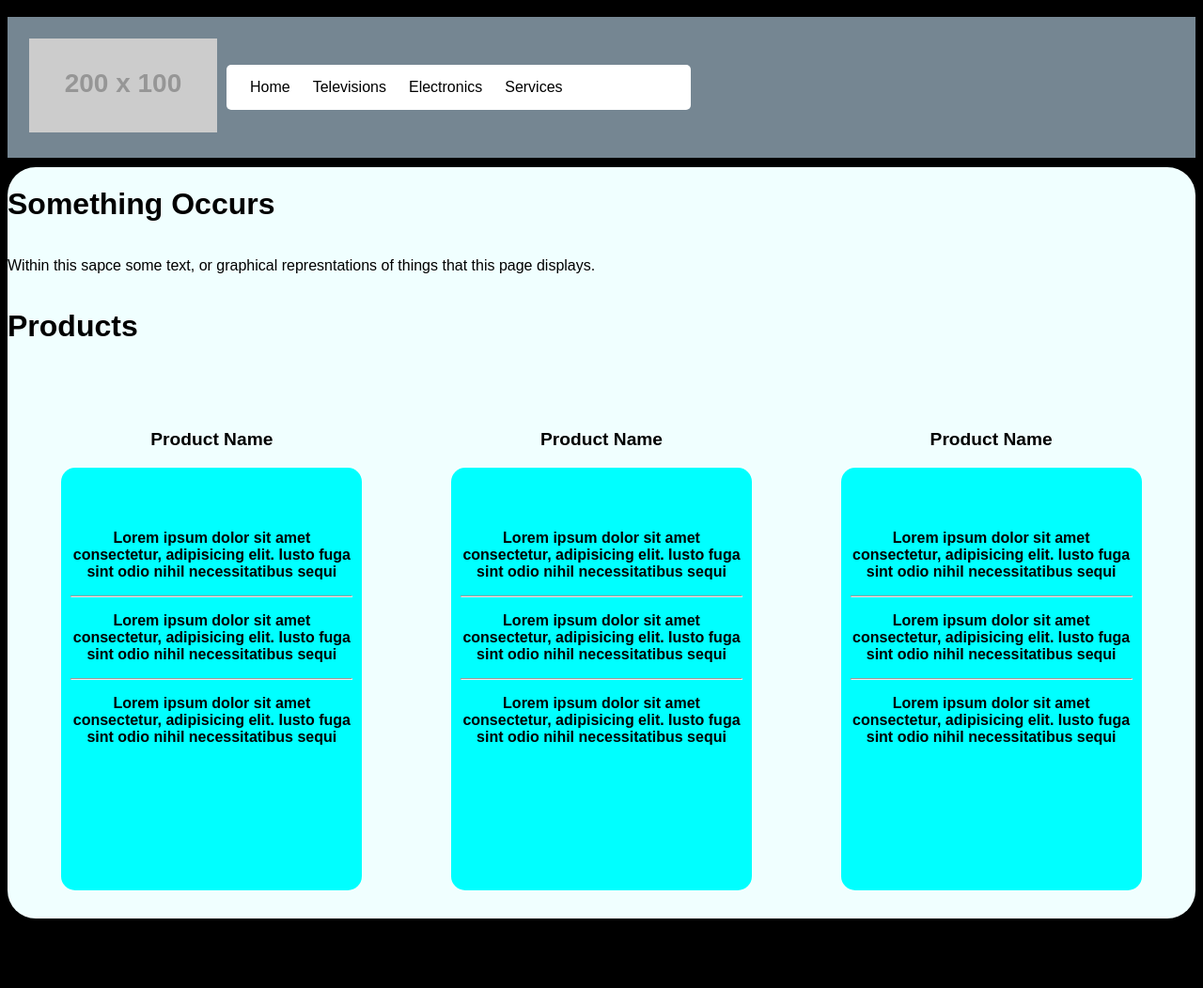
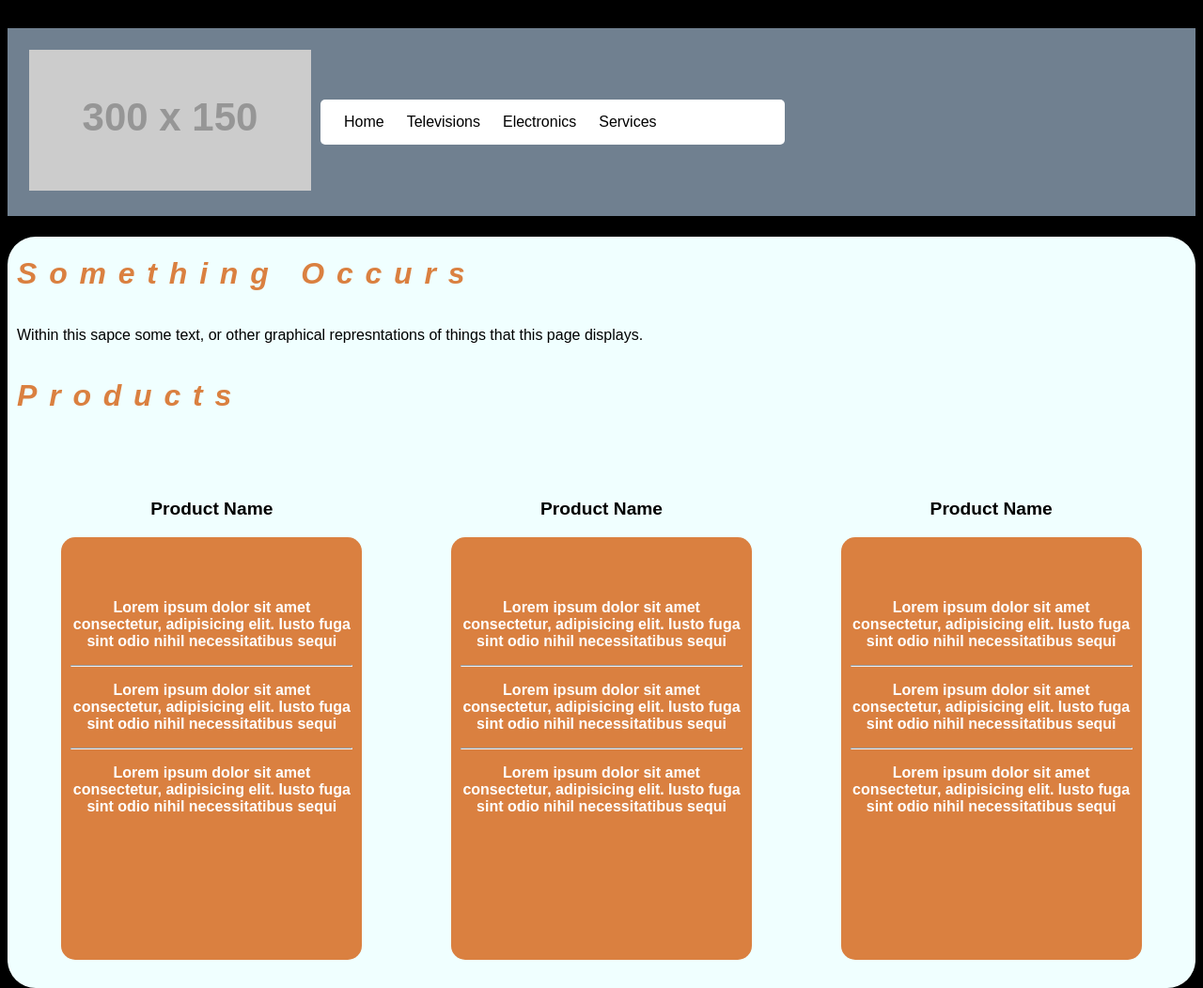
Before and after one commit to Jetmishemoto/RockCoast, a plain HTML site: page index.html in a window 1280 px wide. Shown: the whole page at 94% size. Before the commit the page ends 986 px from the top, so only its background shows below. Drawn offline with Linux system fonts and the light colour scheme; placeholder pictures from the web are drawn by us.

Commit message:
Adjusted colors and fonts

```diff
--- a/Styles.css
+++ b/Styles.css
@@ -16,12 +16,12 @@ h1,h2,h3,h4,h5,p,button,a{
 
 
 .navbar{
-    background-color: rgb(117, 134, 146);
+    background-color: #708090;
     display: flex;
     align-items: center;
     justify-content: flex-start;
     padding: 23px;
-    margin: 10px 0;
+    margin: 22px  0;
 }
 
 
@@ -71,7 +71,27 @@ h1,h2,h3,h4,h5,p,button,a{
 
 
 .sub-body-heading{
-    justify-content: flex-start;
+    font-style:oblique;
+    color: #da8040;
+   padding-left: 10px;
+   letter-spacing: .8rem;
+
+}
+
+.sub-body-P{
+
+
+   padding-left: 10px;
+
+
+}
+
+
+.sub-body-heading2{
+    font-style:oblique;
+    color: #da8040;
+   padding-left: 10px;
+   letter-spacing: .8rem;
 
 }
 
@@ -93,12 +113,13 @@ h1,h2,h3,h4,h5,p,button,a{
 
 .inner-box {
     font-size:medium;
+    color: white;
     width: 390px;
     border-radius: 15px;
     padding: 50px 10px;
     text-align: center;
     width: 300px;
     height: 350px;
-    background-color: aqua;
+    background-color: #da8040;
 
 }
--- a/index.html
+++ b/index.html
@@ -6,6 +6,7 @@
     <meta name="viewport" content="width=device-width, initial-scale=1.0">
 
     <link rel="stylesheet" href="Styles.css">
+
     <title>RockCoast</title>
 
 </head>
@@ -15,7 +16,7 @@
     <div class="navbar">
 
         <div class="nav-img">
-            <img src="https://via.placeholder.com/200x100" alt="Missing Image">
+            <img src="https://via.placeholder.com/300x150" alt="Missing Image">
             <!--<img src="" alt="">-->
         </div>
 
@@ -43,13 +44,13 @@
             <h1>Something Occurs</h1>
         </div>
 
-        <div>
-            <p>Within this sapce some text, or graphical
+        <div class="sub-body-P">
+            <p>Within this sapce some text, or other graphical
                 represntations of things that this page displays.
             </p>
         </div>
 
-        <div>
+        <div class="sub-body-heading2">
             <h1>Products</h1>
         </div>
 
```
